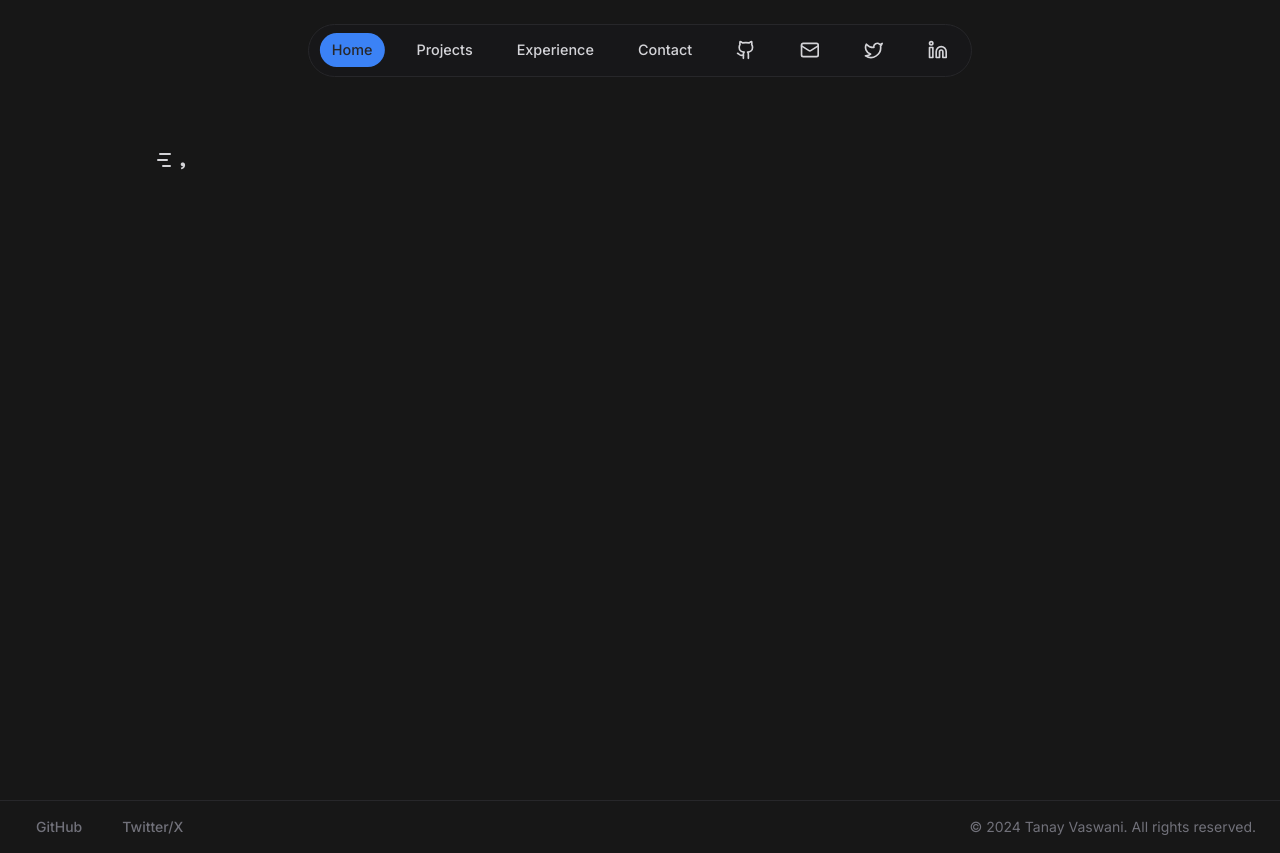
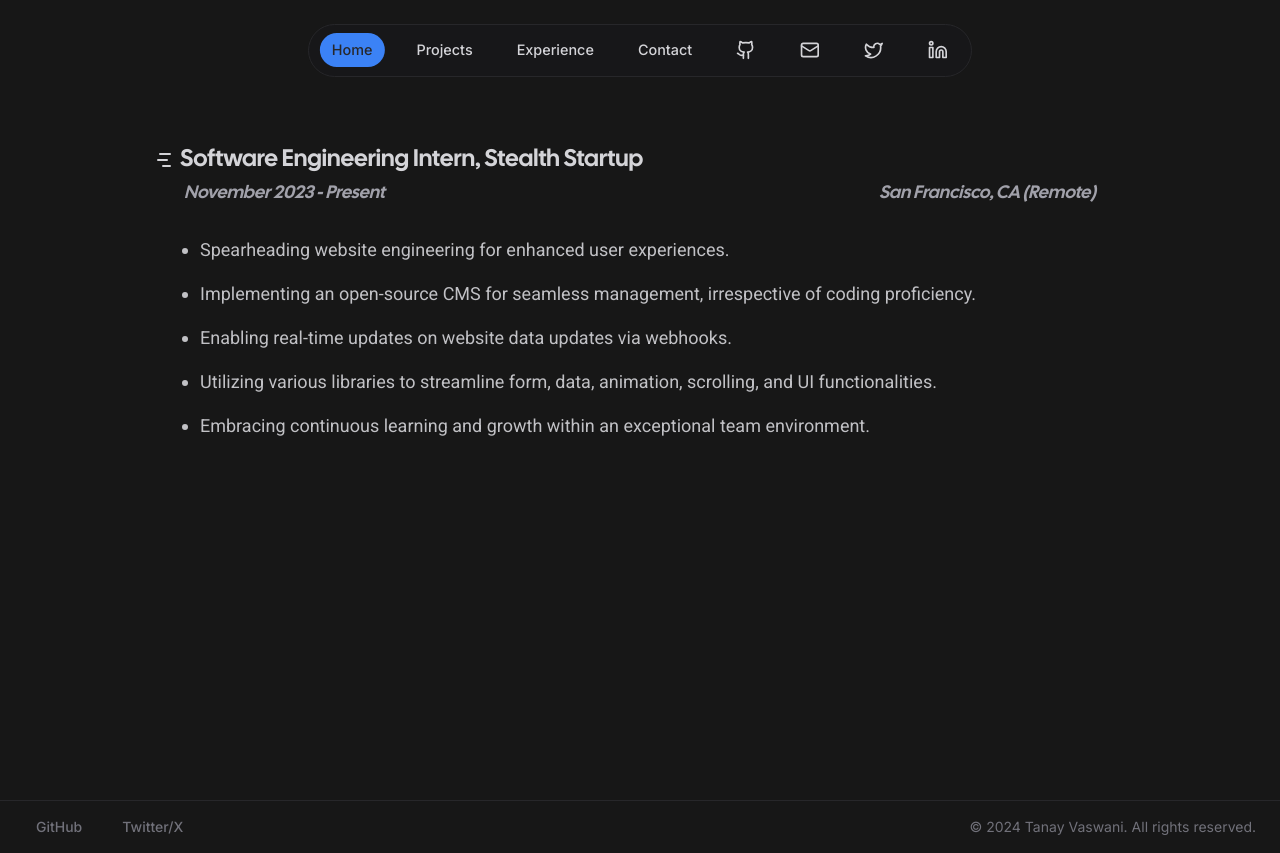
Before and after one commit to tanayvaswani/tanayvaswani-portfolio, a Next.js app: page /experience in a window 1280 px wide. Built offline with nearby package versions, Linux system fonts and the light colour scheme.

Commit message:
feat: exp section

```diff
--- a/app/(landing)/experience/page.tsx
+++ b/app/(landing)/experience/page.tsx
@@ -1,9 +1,19 @@
+import { experienceContent } from "@/components/experience/experience-content";
 import ExperienceSection from "@/components/experience/experience-section";
 
 const ExperiencePage = () => {
   return (
     <div className="flex items-center justify-center">
-      <ExperienceSection />
+      {experienceContent.map((cont, idx) => (
+        <ExperienceSection
+          key={idx}
+          title={cont.title}
+          company={cont.company}
+          location={cont.location}
+          duration={cont.duration}
+          description={cont.description}
+        />
+      ))}
     </div>
   );
 };
--- a/components/experience/experience-content.ts
+++ b/components/experience/experience-content.ts
@@ -13,10 +13,11 @@ export const experienceContent = [
     duration: "November 2023 - Present",
     location: "San Francisco, CA (Remote)",
     description: [
-      "Spearheaded a team of Software Developers to develop a new website and platform UI for our flagship product, resulting in a 150% increase in user engagement",
-      "Designed and implemented a scalable backend infrastructure to self-host an open-source CMS using cloud technologies, leading to a 20% reduction in server costs and improved system performance during peak traffic hours.",
-      "Implemented CI/CD pipeline for hosting, resulting in a 50% decrease in bugs and website downtime, hence improving overall product reliability.",
-      "Worked closely with founders to translate business requirements into technical specifications, ensuring alignment between development efforts and product objectives.",
+      "Spearheading website engineering for enhanced user experiences.",
+      "Implementing an open-source CMS for seamless management, irrespective of coding proficiency.",
+      "Enabling real-time updates on website data updates via webhooks.",
+      "Utilizing various libraries to streamline form, data, animation, scrolling, and UI functionalities.",
+      "Embracing continuous learning and growth within an exceptional team environment.",
     ],
   },
 ];
--- a/components/experience/experience-section.tsx
+++ b/components/experience/experience-section.tsx
@@ -1,4 +1,5 @@
 import localFont from "next/font/local";
+import { Roboto } from "next/font/google";
 
 import { cn } from "@/lib/utils";
 import { GanttChart } from "lucide-react";
@@ -6,6 +7,11 @@ import { ExperienceContentType } from "./experience-content";
 
 const headingFont = localFont({
   src: "../../public/fonts/font.woff2",
+});
+
+const rob = Roboto({
+  weight: ["100", "300", "400", "500", "700", "900"],
+  subsets: ["latin"],
 });
 
 const ExperienceSection = ({
@@ -17,7 +23,6 @@ const ExperienceSection = ({
 }: ExperienceContentType) => {
   return (
     <div className="my-20 md:max-w-screen-lg md:mx-auto px-6 w-full">
-      <div className="flex items-start justify-between w-full">
       <div className="flex flex-col items-start justify-between w-full">
         <div className={cn("flex flex-col", headingFont.className)}>
           <h1 className="flex items-center text-xl md:text-2xl text-zinc-300">
@@ -27,7 +32,7 @@ const ExperienceSection = ({
 
         <div
           className={cn(
-              "flex flex-col md:flex-row items-start md:items-center justify-between w-full md:px-8 px-0",
+            "flex flex-col md:flex-row items-start md:items-center justify-between w-full md:px-8 px-0 py-1",
             headingFont.className
           )}
         >
@@ -40,10 +45,14 @@ const ExperienceSection = ({
           </p>
         </div>
       </div>
-      </div>
 
-      <div className="px-6">
-        <ul className="flex flex-col items-start justify-center">
+      <div className="md:px-8 px-0">
+        <ul
+          className={cn(
+            "flex flex-col items-start justify-center py-4 px-0 md:px-4 text-zinc-300/90 text-base md:text-lg list-disc",
+            rob.className
+          )}
+        >
           {description?.map((desc, idx) => (
             <li key={idx} className="py-2">
               {desc}
--- a/components/hero/hero-section.tsx
+++ b/components/hero/hero-section.tsx
@@ -12,7 +12,7 @@ const headingFont = localFont({
   src: "../../public/fonts/font.woff2",
 });
 
-const poppins = Roboto({
+const rob = Roboto({
   weight: ["100", "300", "400", "500", "700", "900"],
   subsets: ["latin"],
 });
@@ -36,7 +36,7 @@ const HeroSection = () => {
       <motion.p
         className={cn(
           "text-lg md:text-xl text-zinc-400 md:max-w-screen-md mb-3 md:mb-6",
-          poppins.className
+          rob.className
         )}
         initial={{ opacity: 0 }}
         animate={{ opacity: 1 }}
@@ -58,7 +58,7 @@ const HeroSection = () => {
       <motion.p
         className={cn(
           "text-lg md:text-xl md:max-w-screen-md text-zinc-400",
-          poppins.className
+          rob.className
         )}
         initial={{ opacity: 0 }}
         animate={{ opacity: 1 }}
```
Lines whose indentation alone changed are shown as unchanged.
